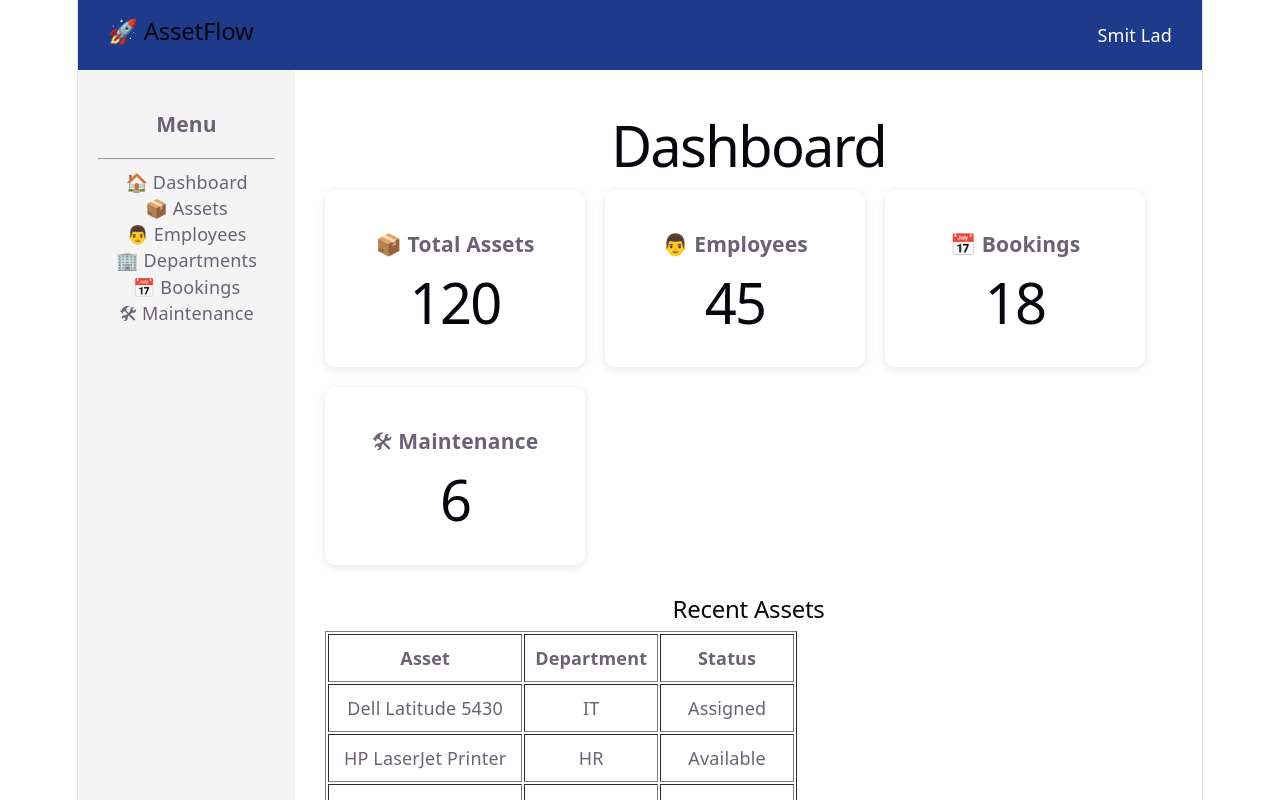
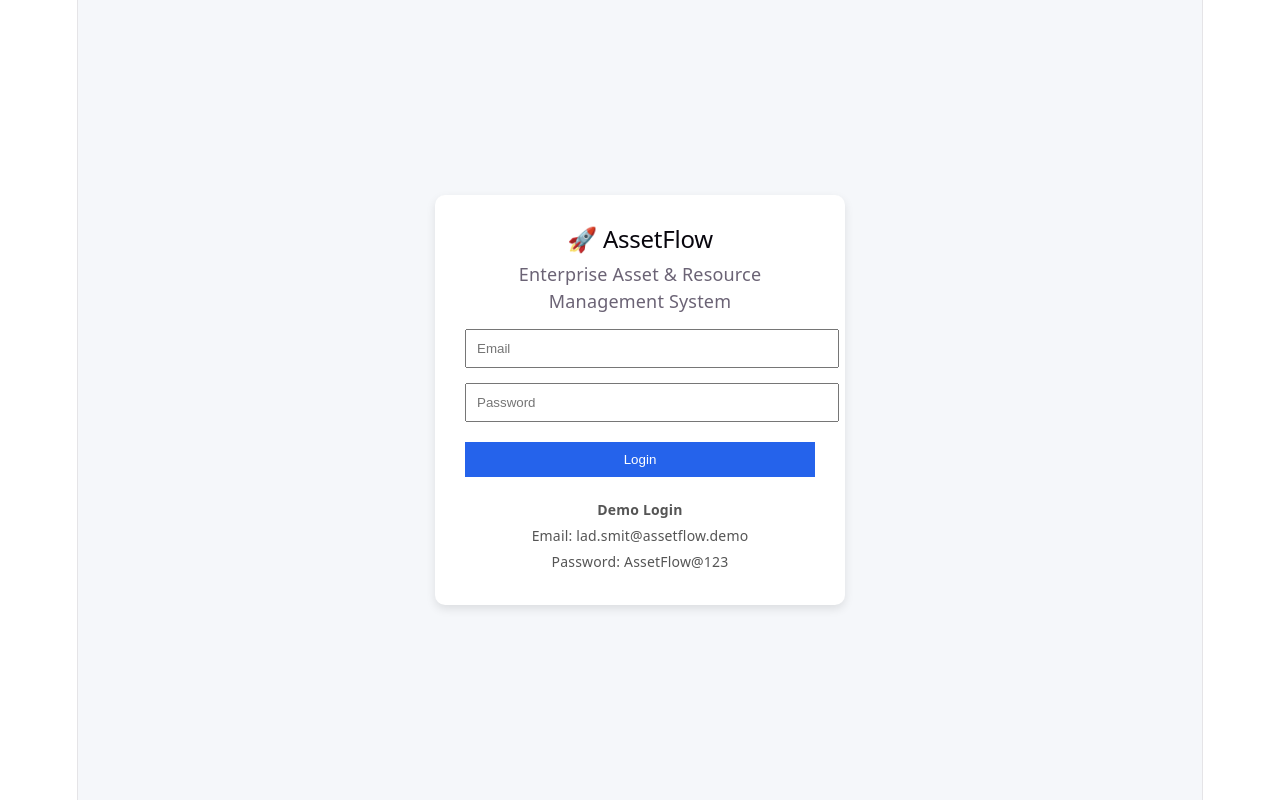
Before and after one commit to SMIT-LAD-CODER/AssetFlow-Enterprise-Asset-Resource-Management-System-LADSMIT, a React (Vite) app in the folder client/: page / in a window 1280 px wide. Shown: the top 800 px of the page. Built offline with nearby package versions, Linux system fonts and the light colour scheme.

Commit message:
Implement dynamic asset management with React state

```diff
--- a/client/src/App.jsx
+++ b/client/src/App.jsx
@@ -1,18 +1,46 @@
+import { Routes, Route } from "react-router-dom";
+
+import Login from "./pages/Login";
+import Dashboard from "./pages/Dashboard";
+import Assets from "./pages/Assets";
+
 import Navbar from "./components/Navbar";
 import Sidebar from "./components/Sidebar";
-import Dashboard from "./pages/Dashboard";
 
 function App() {
   return (
-    <>
-      <Navbar />
+    <Routes>
+      {/* Login Page */}
+      <Route path="/" element={<Login />} />
 
-      <div style={{ display: "flex" }}>
-        <Sidebar />
+      {/* Dashboard */}
+      <Route
+        path="/dashboard"
+        element={
+          <>
+            <Navbar />
+            <div style={{ display: "flex" }}>
+              <Sidebar />
+              <Dashboard />
+            </div>
+          </>
+        }
+      />
 
-        <Dashboard />
-      </div>
-    </>
+      {/* Assets Page */}
+      <Route
+        path="/assets"
+        element={
+          <>
+            <Navbar />
+            <div style={{ display: "flex" }}>
+              <Sidebar />
+              <Assets />
+            </div>
+          </>
+        }
+      />
+    </Routes>
   );
 }
 
--- a/client/src/pages/Assets.jsx
+++ b/client/src/pages/Assets.jsx
@@ -0,0 +1,96 @@
+import { useState } from "react";
+
+function Assets() {
+    const [assetName, setAssetName] = useState("");
+    const [category, setCategory] = useState("");
+    const [department, setDepartment] = useState("");
+
+    const [assets, setAssets] = useState([]);
+
+    const handleSubmit = (e) => {
+        e.preventDefault();
+
+        if (!assetName || !category || !department) {
+            alert("Please fill all fields");
+            return;
+        }
+
+        const newAsset = {
+            id: Date.now(),
+            assetName,
+            category,
+            department,
+            status: "Available",
+        };
+
+        setAssets([...assets, newAsset]);
+
+        setAssetName("");
+        setCategory("");
+        setDepartment("");
+    };
+
+    return (
+        <div style={{ padding: "30px" }}>
+            <h1>Asset Management</h1>
+
+            <form onSubmit={handleSubmit}>
+                <input
+                    placeholder="Asset Name"
+                    value={assetName}
+                    onChange={(e) => setAssetName(e.target.value)}
+                />
+
+                <br /><br />
+
+                <input
+                    placeholder="Category"
+                    value={category}
+                    onChange={(e) => setCategory(e.target.value)}
+                />
+
+                <br /><br />
+
+                <input
+                    placeholder="Department"
+                    value={department}
+                    onChange={(e) => setDepartment(e.target.value)}
+                />
+
+                <br /><br />
+
+                <button type="submit">
+                    Add Asset
+                </button>
+            </form>
+
+            <hr />
+
+            <h2>Asset List</h2>
+
+            <table border="1" cellPadding="10">
+                <thead>
+                    <tr>
+                        <th>Asset</th>
+                        <th>Category</th>
+                        <th>Department</th>
+                        <th>Status</th>
+                    </tr>
+                </thead>
+
+                <tbody>
+                    {assets.map((asset) => (
+                        <tr key={asset.id}>
+                            <td>{asset.assetName}</td>
+                            <td>{asset.category}</td>
+                            <td>{asset.department}</td>
+                            <td>{asset.status}</td>
+                        </tr>
+                    ))}
+                </tbody>
+            </table>
+        </div>
+    );
+}
+
+export default Assets;
--- a/client/src/pages/Login.jsx
+++ b/client/src/pages/Login.jsx
@@ -1,4 +1,23 @@
+import { useState } from "react";
+import { useNavigate } from "react-router-dom";
+
 function Login() {
+    const navigate = useNavigate();
+
+    const [email, setEmail] = useState("");
+    const [password, setPassword] = useState("");
+
+    const handleLogin = (e) => {
+        e.preventDefault();
+
+        if (email === "lad.smit@assetflow.demo" || password === "AssetFlow@123") {
+            navigate("/dashboard");
+        }
+        else {
+            alert("Invalid credentials. Please try again.");
+        }
+    };
+
     return (
         <div
             style={{
@@ -9,31 +28,37 @@ function Login() {
                 background: "#f5f7fa",
             }}
         >
-            <div
+            <form
+                onSubmit={handleLogin}
                 style={{
                     width: "350px",
                     padding: "30px",
                     background: "white",
                     borderRadius: "10px",
-                    boxShadow: "0px 0px 10px rgba(0,0,0,0.1)",
+                    boxShadow: "0px 4px 10px rgba(0,0,0,0.1)",
                 }}
             >
                 <h2>🚀 AssetFlow</h2>
-                <p>Enterprise Asset & Resource Management</p>
+                <p>Enterprise Asset & Resource Management System</p>
 
                 <input
                     type="email"
                     placeholder="Email"
+                    value={email}
+                    onChange={(e) => setEmail(e.target.value)}
                     style={{ width: "100%", padding: "10px", marginTop: "15px" }}
                 />
 
                 <input
                     type="password"
                     placeholder="Password"
+                    value={password}
+                    onChange={(e) => setPassword(e.target.value)}
                     style={{ width: "100%", padding: "10px", marginTop: "15px" }}
                 />
 
                 <button
+                    type="submit"
                     style={{
                         width: "100%",
                         padding: "10px",
@@ -46,15 +71,21 @@ function Login() {
                 >
                     Login
                 </button>
-
-                <hr />
-
-                <small>
-                    Demo Login:
+                <p
+                    style={{
+                        marginTop: "20px",
+                        fontSize: "14px",
+                        color: "#555",
+                        textAlign: "center",
+                    }}
+                >
+                    <strong>Demo Login</strong>
                     <br />
-                    admin@assetflow.com
-                </small>
-            </div>
+                    Email: lad.smit@assetflow.demo
+                    <br />
+                    Password: AssetFlow@123
+                </p>
+            </form>
         </div>
     );
 }
```
